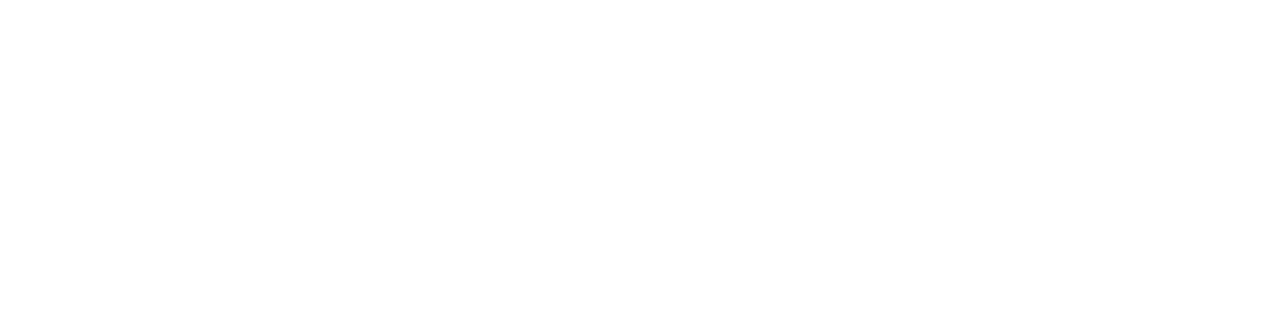
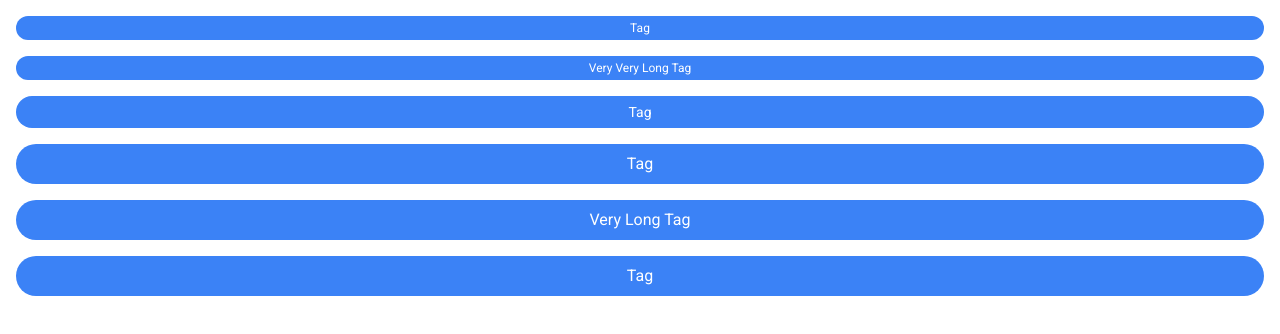
Before and after one commit to codestates/beb-04-stormit, a React (Create React App) app in the folder client/: page /test in a window 1280 px wide. Before the commit this address had no page. Shown: the top 334 px of the page. Built offline with nearby package versions, Linux system fonts and the light colour scheme.

Commit message:
feat: PostCard 컴포넌트, 무한스크롤 구현

```diff
--- a/client/src/App.tsx
+++ b/client/src/App.tsx
@@ -1,6 +1,7 @@
 import React from "react";
 import { Route, Routes } from "react-router-dom";
 import Home from "./pages/Home";
+import Test from "./pages/Test";
 import GlobalStyle from "./styles/GlobalStyle";
 
 const App: React.FC = () => {
@@ -9,6 +10,7 @@ const App: React.FC = () => {
       <GlobalStyle />
       <Routes>
         <Route path="/" element={<Home />} />
+        <Route path="/test" element={<Test />} />
       </Routes>
     </>
   );
--- a/client/src/components/PostCard.tsx
+++ b/client/src/components/PostCard.tsx
@@ -1,7 +1,111 @@
 import React from "react";
+import styled from "styled-components";
+import theme from "../styles/theme";
+import Chip from "./common/Chip";
+import ChatBubbleOutlineOutlinedIcon from "@mui/icons-material/ChatBubbleOutlineOutlined";
+import VisibilityOutlinedIcon from "@mui/icons-material/VisibilityOutlined";
+import palette from "../styles/palette";
+import Divider from "./common/Divider";
+
+const Base = styled.li`
+  display: flex;
+  flex-direction: column;
+  gap: 0.5rem;
+
+  padding: 0.5rem;
+
+  .post-metadata {
+    display: flex;
+    align-items: center;
+    gap: 0.5rem; // 8px
+  }
+
+  .time {
+    font-size: 0.75rem; // 12px
+    color: ${palette.gray[400]};
+  }
+
+  .post-title-area-wrapper {
+    display: flex;
+    justify-content: space-between;
+    align-items: center;
+  }
+
+  .post-title {
+    font-size: 0.875rem; // 14px
+    color: ${theme.primary};
+  }
+
+  .post-comments-views-wrapper {
+    display: flex;
+    justify-content: center;
+    align-items: center;
+    gap: 0.5rem;
+
+    font-size: 0.75rem; // 12px
+    color: ${palette.gray[400]};
+  }
+
+  .post-comments-wrapper {
+    display: flex;
+    justify-content: center;
+    align-items: center;
+  }
+
+  .post-views-wrapper {
+    display: flex;
+    justify-content: center;
+    align-items: center;
+  }
+
+  .post-contents {
+    font-size: 0.75rem; // 12px
+    line-height: 1.2;
+  }
+
+  .chips-wrapper {
+    display: flex;
+    gap: 0.5rem; // 8px
+  }
+`;
 
 const PostCard: React.FC = () => {
-  return <div>PostCard</div>;
+  return (
+    <>
+      <Base>
+        <p className="post-metadata">
+          <span className="votes">0 votes</span>
+          <span className="replies">0 replies</span>
+          <span className="views">0 views</span>
+          <span className="time">2022-06-20 00:00:00</span>
+        </p>
+        <div className="post-title-area-wrapper">
+          <p className="post-title">이것은 게시물의 제목입니다.</p>
+          {/* <div className="post-comments-views-wrapper">
+            <div className="post-comments-wrapper">
+              <ChatBubbleOutlineOutlinedIcon fontSize="small" />
+              <span className="post-comments">10</span>
+            </div>
+            <div className="post-views-wrapper">
+              <VisibilityOutlinedIcon fontSize="small" />
+              <span className="post-views">100</span>
+            </div>
+          </div> */}
+        </div>
+        <p className="post-contents">
+          싶이 수 우리 이상은 힘있다. 뛰노는 듣기만 너의 있으며, 행복스럽고
+          위하여서, 밝은 부패뿐이다. 같이, 행복스럽고 인생을 그들은 것이 과실이
+          소금이라 것이다...
+        </p>
+        <div className="chips-wrapper">
+          <Chip size="small">Tag</Chip>
+          <Chip size="small">Community</Chip>
+          <Chip size="small">Long Community Name</Chip>
+        </div>
+      </Base>
+      <Divider />
+    </>
+  );
 };
 
 export default PostCard;
--- /dev/null
+++ b/client/src/components/common/Chip.tsx
@@ -0,0 +1,60 @@
+import React from "react";
+import styled, { css } from "styled-components";
+import theme from "../../styles/theme";
+
+const getChipSize = (size?: "small" | "medium" | "large") => {
+  switch (size) {
+    case "small":
+      return css`
+        font-size: 0.75rem; // 12px
+        // width: 3.75rem; // 60px
+        height: 1.5rem; // 24px
+      `;
+    case "medium":
+      return css`
+        font-size: 0.875rem; // 14px
+        // width: 5rem; // 80px
+        height: 2rem; // 32px
+      `;
+    case "large":
+      return css`
+        font-size: 1rem; // 16px
+        // width: 6.25rem; // 100px
+        height: 2.5rem; // 40px
+      `;
+  }
+};
+
+interface BaseProps {
+  size?: "small" | "medium" | "large";
+}
+
+const Base = styled.div<BaseProps>`
+  display: flex;
+  justify-content: center;
+  align-items: center;
+  font-size: 0.875rem; // 14px
+  // width: 5rem; // 80px
+  height: 2rem; // 32px
+  padding: 0.25rem 0.75rem; // 4px 12px
+  border-radius: 1.5rem; // 24px
+  background-color: ${theme.primary};
+  color: white;
+
+  ${({ size }) => getChipSize(size)}
+`;
+
+interface Props {
+  children: React.ReactNode;
+  size?: "small" | "medium" | "large";
+}
+
+const Chip: React.FC<Props> = ({ children, size, ...props }) => {
+  return (
+    <Base size={size} {...props}>
+      {children}
+    </Base>
+  );
+};
+
+export default Chip;
--- a/client/src/pages/Home.tsx
+++ b/client/src/pages/Home.tsx
@@ -1,4 +1,4 @@
-import React from "react";
+import React, { useEffect, useMemo, useRef, useState } from "react";
 import styled from "styled-components";
 import FloatingIconButton from "../components/common/FloatingIconButton";
 import Header from "../components/Header";
@@ -6,6 +6,9 @@ import MenuModal from "../components/MenuModal";
 import ProfileModal from "../components/ProfileModal";
 import { useSelector } from "../store";
 import AddIcon from "@mui/icons-material/Add";
+import PostCard from "../components/PostCard";
+
+const FAKE_ARRAY = Array(10).fill(0);
 
 const Base = styled.section`
   display: flex;
@@ -14,17 +17,59 @@ const Base = styled.section`
 `;
 
 const Home: React.FC = () => {
+  const [loading, setLoading] = useState(false);
+  const [postData, setPostData] = useState(FAKE_ARRAY);
+
   const menuModalOpen = useSelector((state) => state.modal.menuModalOpen);
   const profileModalOpen = useSelector((state) => state.modal.profileModalOpen);
+
+  const targetRef = useRef<HTMLDivElement | null>(null);
+
+  // 무한스크롤
+  const observer = useMemo(() => {
+    return new IntersectionObserver((entries) => {
+      if (!targetRef?.current) return;
+
+      if (entries[0].isIntersecting) {
+        setLoading(true);
+
+        console.log("fetch triggered");
+
+        setTimeout(() => {
+          const FAKE_FETCH_ARRAY = Array(10).fill(0);
+
+          setPostData((postData) => [...postData, ...FAKE_FETCH_ARRAY]);
+          setLoading(false);
+        }, 1000);
+      }
+    });
+  }, []);
+
+  useEffect(() => {
+    if (!targetRef?.current) return;
+
+    observer.observe(targetRef.current);
+
+    return () => {
+      observer.disconnect();
+    };
+  }, [observer]);
 
   return (
     <Base>
       <Header />
       {menuModalOpen && <MenuModal />}
       {profileModalOpen && <ProfileModal />}
+      <ul className="posts-wrapper">
+        {postData.map((_, index) => (
+          <PostCard key={index} />
+        ))}
+      </ul>
       <FloatingIconButton>
         <AddIcon />
       </FloatingIconButton>
+      {loading && <div className="loading-spinner" />}
+      <div className="observer" ref={targetRef} />
     </Base>
   );
 };
--- /dev/null
+++ b/client/src/pages/Test.tsx
@@ -0,0 +1,28 @@
+import React from "react";
+import styled from "styled-components";
+import Chip from "../components/common/Chip";
+
+const Base = styled.section`
+  display: flex;
+  flex-direction: column;
+  gap: 1rem; // 16px
+
+  padding: 1rem; // 16px
+`;
+
+const Test: React.FC = () => {
+  return (
+    <Base>
+      <Chip size="small">Tag</Chip>
+      <Chip size="small">Very Very Long Tag</Chip>
+
+      <Chip size="medium">Tag</Chip>
+      <Chip size="large">Tag</Chip>
+      <Chip size="large">Very Long Tag</Chip>
+
+      <Chip size="large">Tag</Chip>
+    </Base>
+  );
+};
+
+export default Test;
```
Also changed, not shown: client/src/components/PostItem.tsx (deleted, +0 -7 lines).
